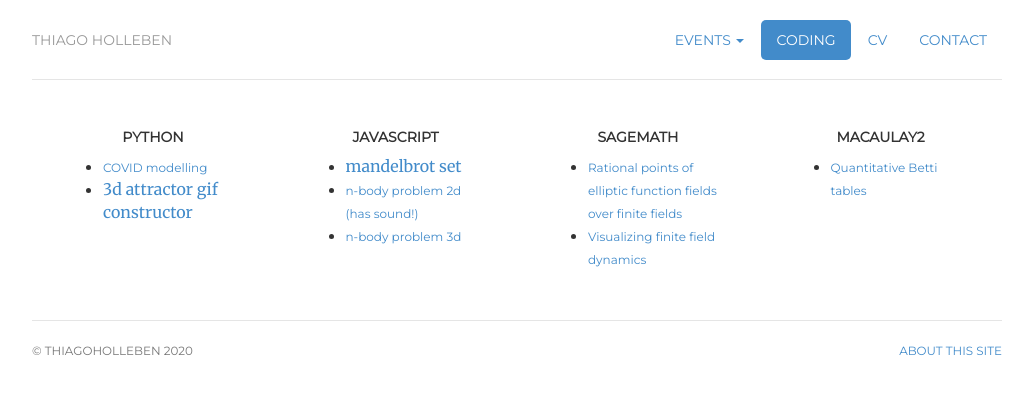
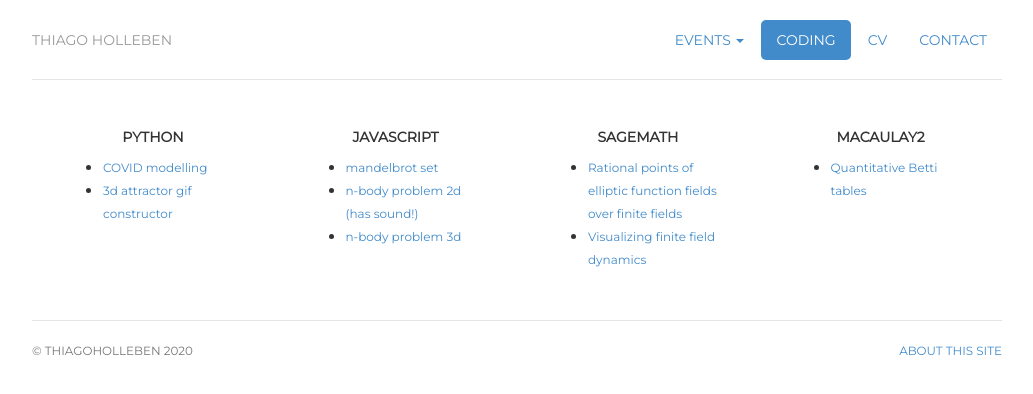
Before and after one commit to hollebenthiago/hollebenthiago.github.io, a Jekyll site: the page built from coding/index.html, in a window 1280 px wide. Shown: the top 394 px of the page, without its empty margins (123-1156 px from the left). Built offline with Jekyll 4.4.1, drawn with Linux system fonts in a browser that asks for light colours.

Commit message:
fixing class new stuff

```diff
--- a/coding/index.html
+++ b/coding/index.html
@@ -20,7 +20,7 @@
                         <a class="card-text" href="https://github.com/Modelagem-Covid-19-RJ/covid19">COVID modelling</a>
                     </li>
                     <li>
-                        <a href="https://github.com/hollebenthiago/attractor_gif_constructor">3d attractor gif constructor</a>
+                        <a class="card-text" href="https://github.com/hollebenthiago/attractor_gif_constructor">3d attractor gif constructor</a>
                     </li>
                 </ul>
             </div>
@@ -33,7 +33,7 @@
                 <h5 class="card-title">Javascript</h5>
                 <ul>
                     <li>
-                        <a href="https://hollebenthiago.github.io/mandelbrot_testing/">mandelbrot set</a>
+                        <a class="card-text" href="https://hollebenthiago.github.io/mandelbrot_testing/">mandelbrot set</a>
                     </li>
                     <li>
                         <a class="card-text" href="https://hollebenthiago.github.io/n-Body-Problem-2D/">n-body problem 2d (has sound!)</a>
```
